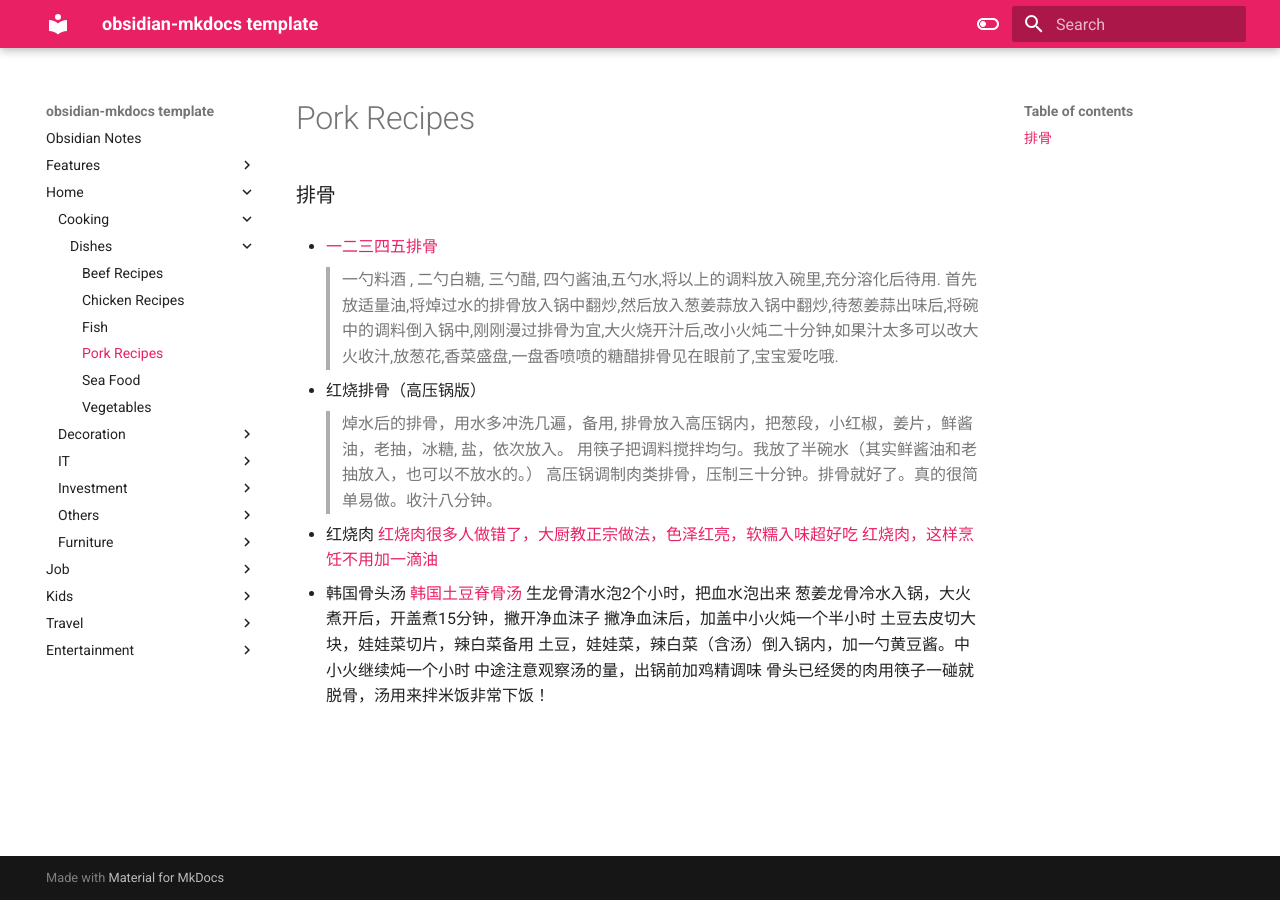
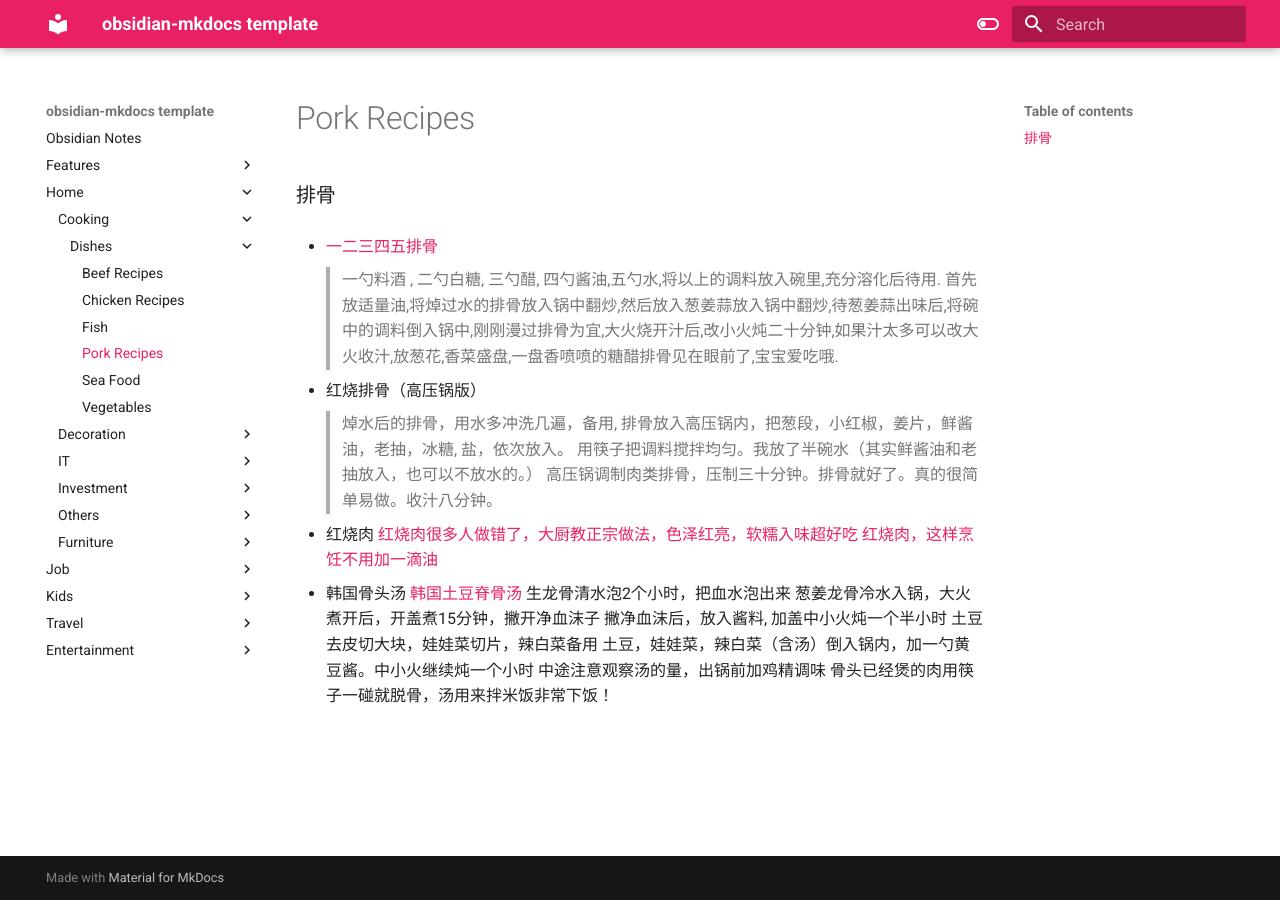
Before and after one commit to macsymgit/obsidian, an MkDocs documentation site: the page built from docs/Home/Cooking/Dishes/Pork Recipes.md, in a window 1280 px wide. Built offline with MkDocs 1.6.1 and Material for MkDocs 9.7.7, drawn with Linux system fonts in a browser that asks for light colours.

Commit message:
vault backup: 2023-04-24 17:40:37

```diff
--- a/docs/Home/Cooking/Dishes/Pork Recipes.md
+++ b/docs/Home/Cooking/Dishes/Pork Recipes.md
@@ -17,7 +17,7 @@
 	[韩国土豆脊骨汤](https://www.youtube.com/watch?v=NVGBVIrwMzI)
 	生龙骨清水泡2个小时，把血水泡出来
 	葱姜龙骨冷水入锅，大火煮开后，开盖煮15分钟，撇开净血沫子
-	撇净血沫后，加盖中小火炖一个半小时
+	撇净血沫后，放入酱料, 加盖中小火炖一个半小时
 	土豆去皮切大块，娃娃菜切片，辣白菜备用
 	土豆，娃娃菜，辣白菜（含汤）倒入锅内，加一勺黄豆酱。中小火继续炖一个小时
 	中途注意观察汤的量，出锅前加鸡精调味
```
Also changed, not shown: 1 other file.
